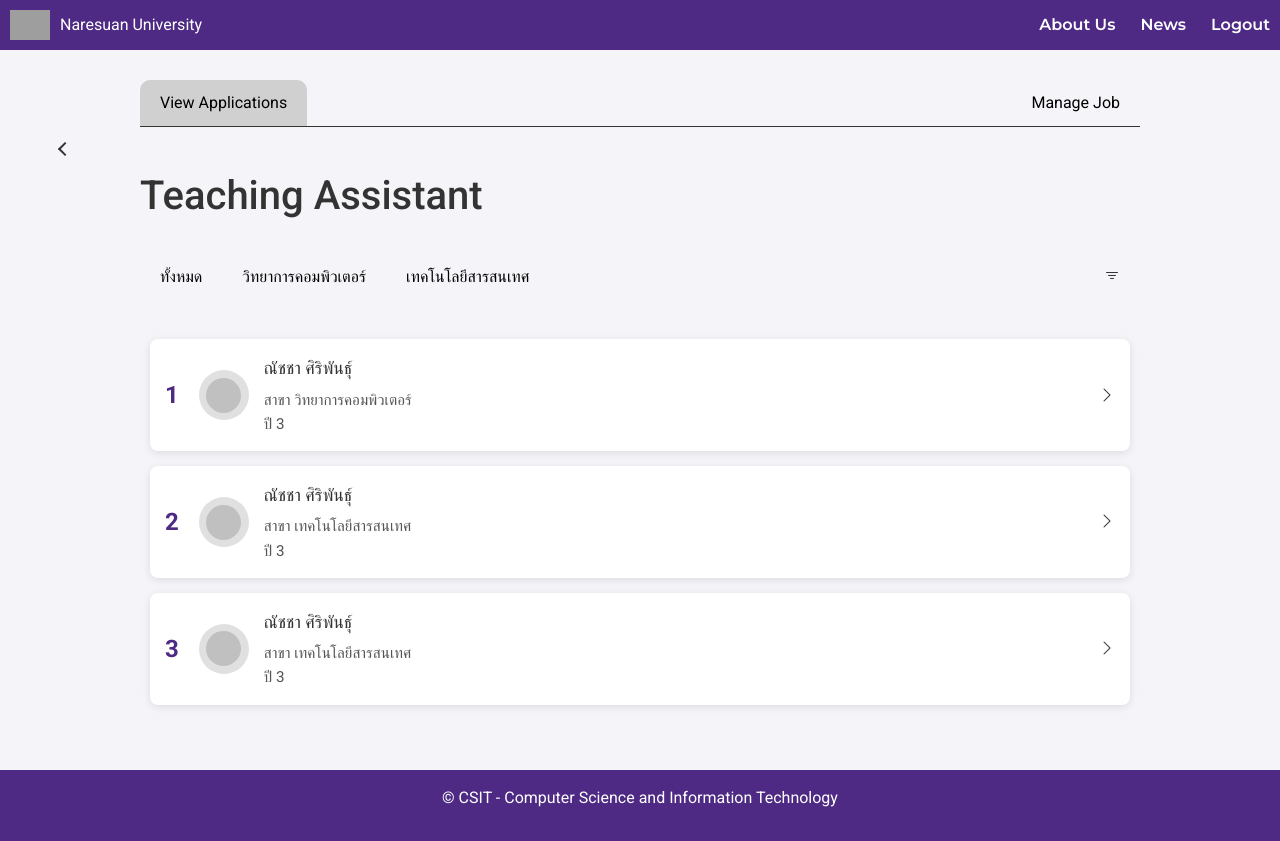
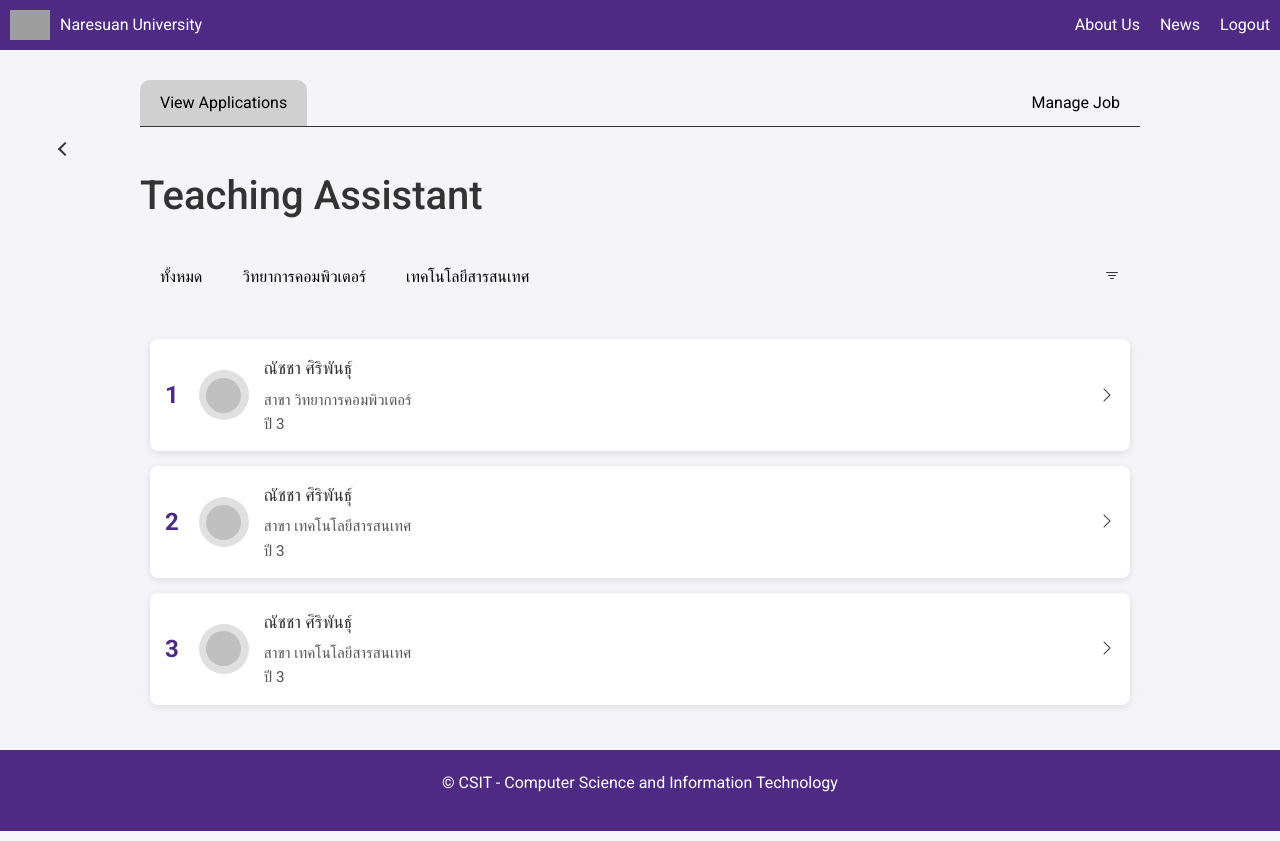
Before and after one commit to gittium/IPWEB, a PHP site: page /viewapply.html in a window 1280 px wide. Run offline with PHP 8.4, Linux system fonts and the light colour scheme; grey boxes are pictures that could not be loaded.

Commit message:
Add files via upload

```diff
--- a/viewapply.css
+++ b/viewapply.css
@@ -126,51 +126,6 @@ a {
     margin-left: auto;
 }
 
-/* Header */
-.header {
-    background-color: #4E2A84;
-    color: white;
-    padding: 15px 30px;
-    display: flex;
-    align-items: center;
-    justify-content: space-between;
-    box-shadow: 0 2px 4px rgba(0, 0, 0, 0.1);
-}
-
-.header img {
-    height: 40px;
-}
-
-.header-nav {
-    display: flex;
-    gap: 25px;
-    font-family: 'Montserrat', sans-serif;
-    font-weight: 600;
-}
-
-.header-nav a {
-    color: white;
-    font-size: 1rem;
-    position: relative;
-    justify-content: flex-end;
-}
-
-.header-nav a::after {
-    content: '';
-    display: block;
-    width: 0;
-    height: 2px;
-    background: white;
-    transition: width;
-    position: absolute;
-    bottom: -5px;
-    left: 0;
-}
-
-.header-nav a:hover::after {
-    width: 100%;
-}
-
 /* Main Content */
 .container {
     max-width: 1200px;
@@ -250,18 +205,6 @@ a {
     color: white;
     background-color: #4E2A84
 }
-
-
-/* Footer */
-.footer {
-    background-color: #4E2A84;
-    color: white;
-    padding: 15px 30px;
-    text-align: center;
-    margin-top: 40px;
-}
-
-/*นายเพิ่ม*/
 
 /*ส่วนบน ย้อนกลับ view app manage job*/
 .back-arrow {
--- a/viewapply.html
+++ b/viewapply.html
@@ -15,6 +15,7 @@
     <!-- Bootstrap Icons -->
     <link href="https://cdn.jsdelivr.net/npm/bootstrap-icons/font/bootstrap-icons.css" rel="stylesheet">
     <link rel="stylesheet" href="viewapply.css">
+    <link rel="stylesheet" href="header-footerstyle.css">
 
 </head>
 
```
